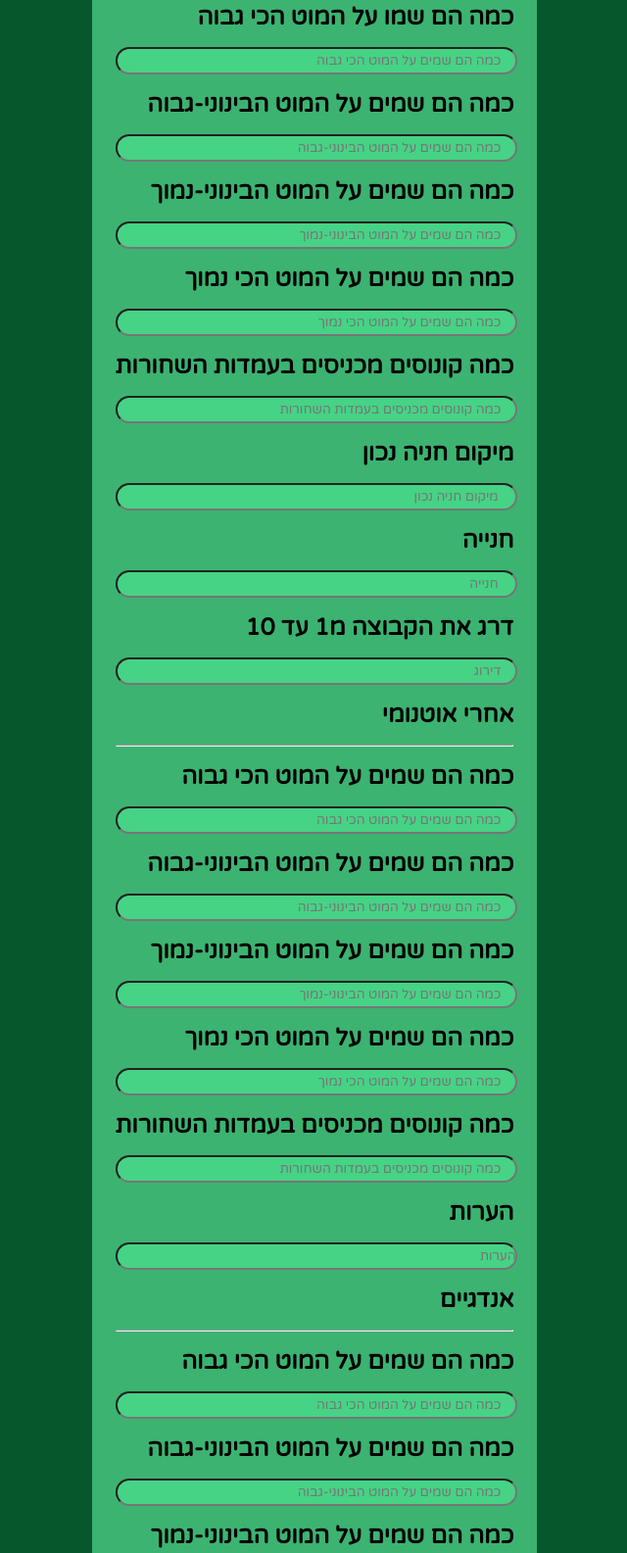
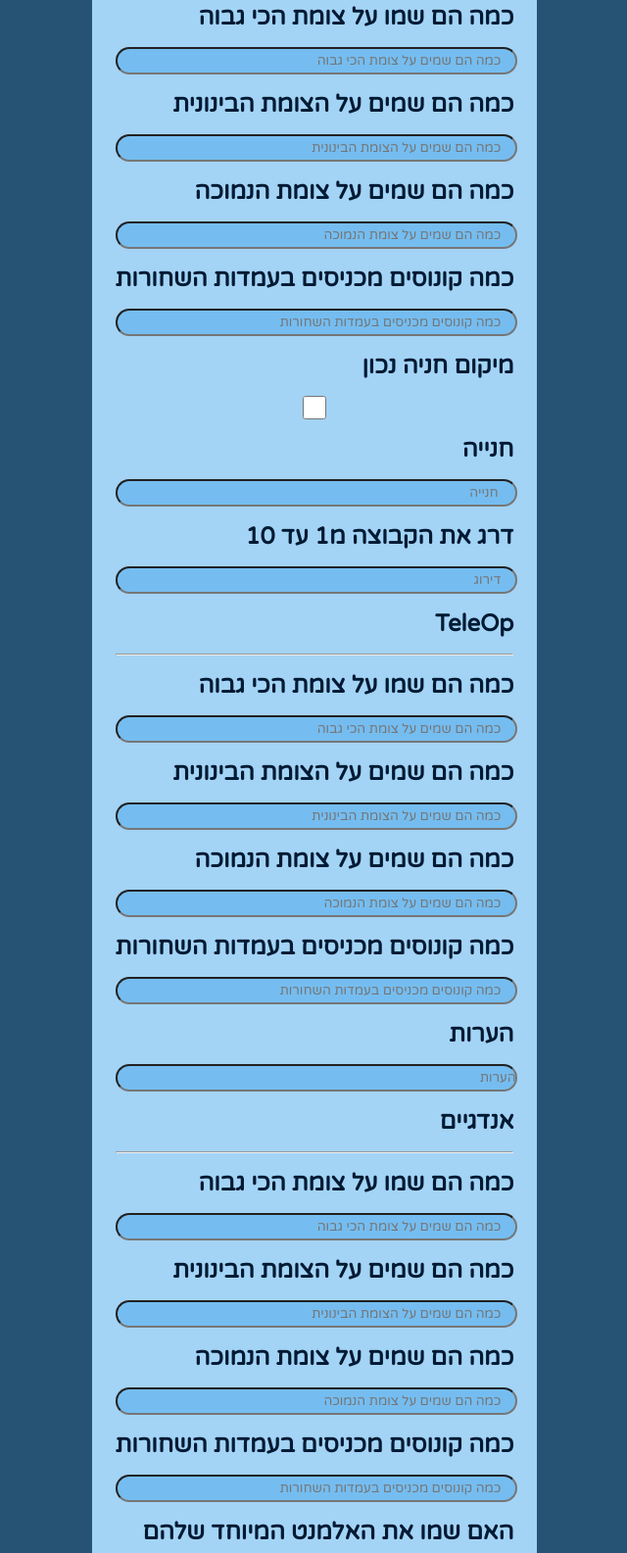
Before and after one commit to DanPeled/FTC-Scouting, a website with bundled scripts: page index.html in a window 1280 px wide. Shown: the part 436-2021 px from the top of the page at 98% size, without its empty margins (319-959 px from the left). Built offline with nearby package versions, Linux system fonts and the light colour scheme.

Commit message:
changed colors, and changed texts

```diff
--- a/Assets/Styling/_custom_scss.scss
+++ b/Assets/Styling/_custom_scss.scss
@@ -1,6 +1,6 @@
 @use "sass:map";
 
-$main-hue: 84deg; // previously 205deg
+$main-hue: 205deg; // previously 205deg
 
 $lightness-values: (
     1: 10, 2: 20, 3: 30, 4: 40, 5: 50, 6: 60, 7: 70, 8: 80, 9: 90, 10: 100,
--- a/Assets/Styling/style.scss
+++ b/Assets/Styling/style.scss
@@ -1,4 +1,6 @@
 @import "custom_scss";
+
+
 
 body {
     width: 100vw;
@@ -10,6 +12,7 @@ body {
     display: flex;
     flex-direction: row;
     background-color: getCC(5, 3);
+
     * {
         position: relative;
         margin: 0;
@@ -19,10 +22,15 @@ body {
     @include flexing();
 }
 
-p, h1, h2, h3 {
+p,
+h1,
+h2,
+h3 {
     color: getCC(10, 1, 1, 5);
+    font-weight: 900;
 
 }
+
 
 form {
     background-color: getCC(8, 8);
@@ -34,12 +42,14 @@ form {
 
     @include flexing($item-alignment: right);
     row-gap: 1em;
+
     * {
         text-align: right;
     }
 }
 
-.hebrew, .hebrew * {
+.hebrew,
+.hebrew * {
     font-family: "Varela Round";
 }
 
@@ -51,8 +61,8 @@ datalist option {
 button.SubButton {
     font-size: 1.4rem;
 
-    background-color: getCC(light,3,0.5);
-    $main-color: getCC(9,7);
+    background-color: getCC(light, 3, 0.5);
+    $main-color: getCC(9, 7);
     color: $main-color;
     border: 0.2em $main-color solid;
     border-radius: 0.4em;
@@ -61,6 +71,7 @@ button.SubButton {
     margin: 0.5em 0.2em;
     padding: 0.2em 0.4em;
     transition: 250ms ease-in-out;
+
     &:hover {
         box-shadow: 0em 0em 0.2em 0em $main-color inset, 0em 0em 0.35em 0em $main-color inset;
     }
@@ -73,7 +84,7 @@ option {
     margin-left: 0px;
     margin-right: 0px;
     width: 100%;
-  background-color: getCC(8,7);
+    background-color: getCC(8, 7);
     border-radius: 3vh;
     color: black;
     min-height: 3vh;
@@ -91,9 +102,9 @@ div.center {
 }
 
 ::-webkit-scrollbar-track {
-    background: linear-gradient(-90deg, getCC(10,2) 0%, getCC(10,3) 100%);
+    background: linear-gradient(-90deg, getCC(10, 2) 0%, getCC(10, 3) 100%);
 }
 
 ::-webkit-scrollbar-thumb {
-    background: getCC(8,6);
+    background: getCC(8, 6);
 }
--- a/index.html
+++ b/index.html
@@ -63,29 +63,23 @@
                 <option>The Y Bot#11056</option>
             </datalist>
             <h2>מקצה</h2>
-            <input type="number" class="info" placeholder="מקצה">
+            <input type="number" class="info" placeholder="מקצה" min="0">
             <h2>אוטנומי</h2>
             <hr>
             <h2>שמו את הקונוס הראשון</h2>
             <input type="checkbox" title="שמו את הקונוס הראשון" placeholder="שמו את הקונוס הראשון">
             <h2>כמות של קונוסים ששמו במשולש בקצה</h2>
             <input type="number" class="info" placeholder="כמות של קונוסים ששמו במשולש בקצה" min="0">
-            <h2>כמה הם שמו על המוט הכי גבוה</h2>
-            <input type="number" class="info" placeholder="כמה הם שמים על המוט הכי גבוה" min="0">
-            <h2>כמה הם שמים על המוט הבינוני-גבוה</h2>
-            <input type="number" class="info" placeholder="כמה הם שמים על המוט הבינוני-גבוה" min="0">
-            <h2>כמה הם שמים על המוט הבינוני-נמוך</h2>
-            <input type="number" class="info" placeholder="כמה הם שמים על המוט הבינוני-נמוך" min="0">
-            <h2>כמה הם שמים על המוט הכי נמוך</h2>
-            <input type="number" class="info" placeholder="כמה הם שמים על המוט הכי נמוך" min="0">
+            <h2>כמה הם שמו על צומת הכי גבוה</h2>
+            <input type="number" class="info" placeholder="כמה הם שמים על צומת הכי גבוה" min="0">
+            <h2>כמה הם שמים על הצומת הבינונית</h2>
+            <input type="number" class="info" placeholder="כמה הם שמים על הצומת הבינונית" min="0">
+            <h2>כמה הם שמים על צומת הנמוכה</h2>
+            <input type="number" class="info" placeholder="כמה הם שמים על צומת הנמוכה" min="0">
             <h2>כמה קונוסים מכניסים בעמדות השחורות</h2>
             <input type="number" class="info" placeholder="כמה קונוסים מכניסים בעמדות השחורות" min="0">
             <h2>מיקום חניה נכון</h2>
-            <input type="text" class="info" id="name" list="parking_correct" placeholder="מיקום חניה נכון" required>
-            <datalist id="parking_correct">
-                <option>כן</option>
-                <option>לא</option>
-            </datalist>
+            <input type="checkbox" class="info" id="name" placeholder="מיקום חניה נכון">
             <h2>חנייה</h2>
             <input type="text" class="info" id="name" list="parking_pos" placeholder="חנייה" required>
             <datalist id="parking_pos">
@@ -96,28 +90,24 @@
 
             <h2>דרג את הקבוצה מ1 עד 10</h2>
             <input type="number" min="1" max="10" class="info" placeholder="דירוג">
-            <h2>אחרי אוטנומי</h2><hr>
-            <h2>כמה הם שמים על המוט הכי גבוה</h2>
-            <input type="number" min="0" class="info" placeholder="כמה הם שמים על המוט הכי גבוה">
-            <h2>כמה הם שמים על המוט הבינוני-גבוה</h2>
-            <input type="number" min="0" class="info" placeholder="כמה הם שמים על המוט הבינוני-גבוה">
-            <h2>כמה הם שמים על המוט הבינוני-נמוך</h2>
-            <input type="number" class="info" placeholder="כמה הם שמים על המוט הבינוני-נמוך" min="0">
-            <h2>כמה הם שמים על המוט הכי נמוך</h2>
-            <input type="number" class="info" placeholder="כמה הם שמים על המוט הכי נמוך" min="0">
+            <h2>TeleOp</h2><hr>
+            <h2>כמה הם שמו על צומת הכי גבוה</h2>
+            <input type="number" class="info" placeholder="כמה הם שמים על צומת הכי גבוה" min="0">
+            <h2>כמה הם שמים על הצומת הבינונית</h2>
+            <input type="number" class="info" placeholder="כמה הם שמים על הצומת הבינונית" min="0">
+            <h2>כמה הם שמים על צומת הנמוכה</h2>
+            <input type="number" class="info" placeholder="כמה הם שמים על צומת הנמוכה" min="0">
             <h2>כמה קונוסים מכניסים בעמדות השחורות</h2>
             <input type="number" class="info" placeholder="כמה קונוסים מכניסים בעמדות השחורות" min="0">
             <h2>הערות</h2>
             <input type="text" class="info" placeholder="הערות">
             <h2>אנדגיים</h2><hr>
-            <h2>כמה הם שמים על המוט הכי גבוה</h2>
-            <input type="number" min="0" class="info" placeholder="כמה הם שמים על המוט הכי גבוה">
-            <h2>כמה הם שמים על המוט הבינוני-גבוה</h2>
-            <input type="number" min="0" class="info" placeholder="כמה הם שמים על המוט הבינוני-גבוה">
-            <h2>כמה הם שמים על המוט הבינוני-נמוך</h2>
-            <input type="number" class="info" placeholder="כמה הם שמים על המוט הבינוני-נמוך" min="0">
-            <h2>כמה הם שמים על המוט הכי נמוך</h2>
-            <input type="number" class="info" placeholder="כמה הם שמים על המוט הכי נמוך" min="0">
+            <h2>כמה הם שמו על צומת הכי גבוה</h2>
+            <input type="number" class="info" placeholder="כמה הם שמים על צומת הכי גבוה" min="0">
+            <h2>כמה הם שמים על הצומת הבינונית</h2>
+            <input type="number" class="info" placeholder="כמה הם שמים על הצומת הבינונית" min="0">
+            <h2>כמה הם שמים על צומת הנמוכה</h2>
+            <input type="number" class="info" placeholder="כמה הם שמים על צומת הנמוכה" min="0">
             <h2>כמה קונוסים מכניסים בעמדות השחורות</h2>
             <input type="number" class="info" placeholder="כמה קונוסים מכניסים בעמדות השחורות" min="0">
             <h2>האם שמו את האלמנט המיוחד שלהם</h2>
```
Also changed, not shown: Assets/Styling/style.css, 1 other file. Lines whose indentation alone changed are shown as unchanged.
